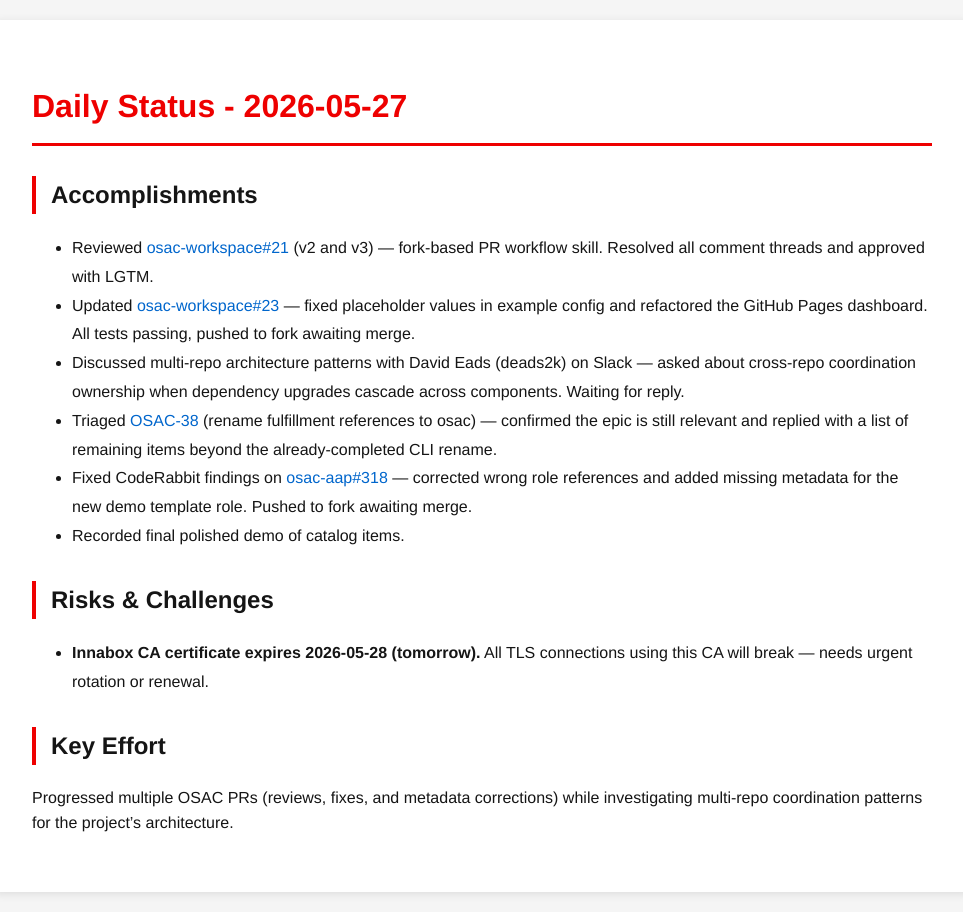
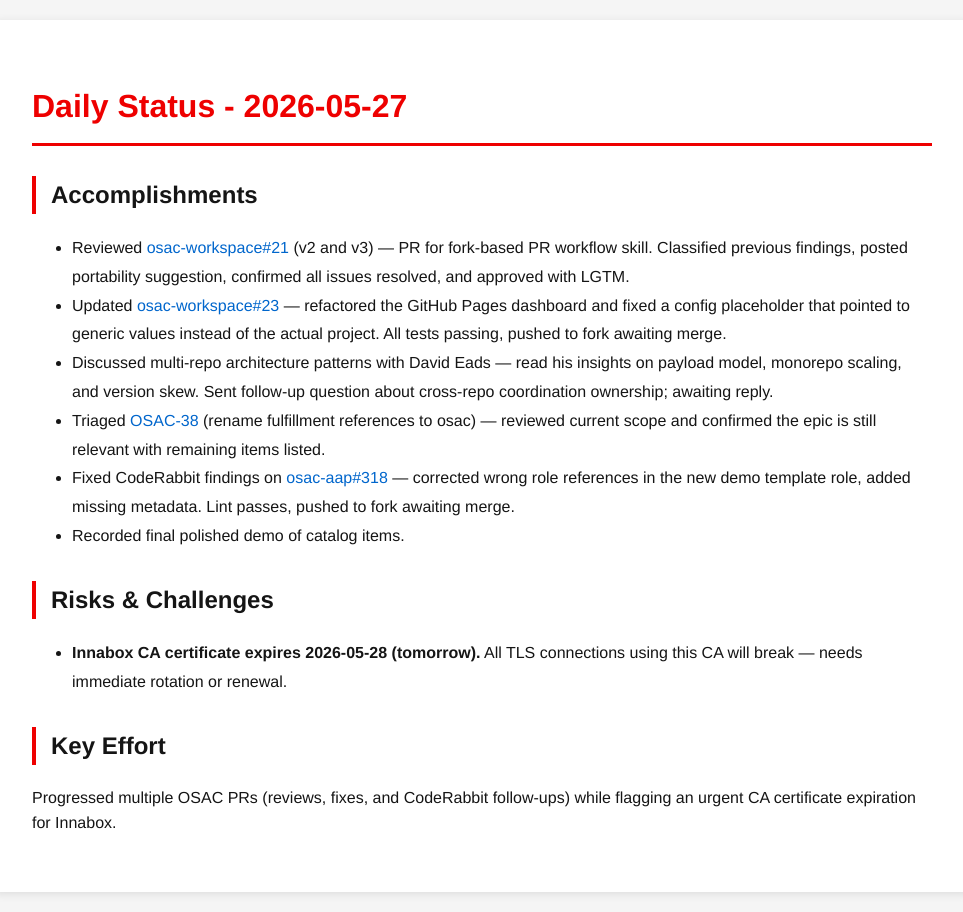
Before and after one commit to tzvatot/daily-status, a Jekyll site: the page built from 2026-05-27.md, in a window 1280 px wide. Shown: the whole page, without its empty margins (158-1121 px from the left). Built offline with Jekyll 4.4.1, drawn with Linux system fonts in a browser that asks for light colours.

Commit message:
Daily status update - 2026-05-27

```diff
--- a/2026-05-27.md
+++ b/2026-05-27.md
@@ -7,15 +7,15 @@
 # Daily Status - 2026-05-27
 
 ## Accomplishments
-- Reviewed [osac-workspace#21](https://github.com/osac-project/osac-workspace/pull/21) (v2 and v3) — fork-based PR workflow skill. Resolved all comment threads and approved with LGTM.
-- Updated [osac-workspace#23](https://github.com/osac-project/osac-workspace/pull/23) — fixed placeholder values in example config and refactored the GitHub Pages dashboard. All tests passing, pushed to fork awaiting merge.
-- Discussed multi-repo architecture patterns with David Eads (deads2k) on Slack — asked about cross-repo coordination ownership when dependency upgrades cascade across components. Waiting for reply.
-- Triaged [OSAC-38](https://redhat.atlassian.net/browse/OSAC-38) (rename fulfillment references to osac) — confirmed the epic is still relevant and replied with a list of remaining items beyond the already-completed CLI rename.
-- Fixed CodeRabbit findings on [osac-aap#318](https://github.com/osac-project/osac-aap/pull/318) — corrected wrong role references and added missing metadata for the new demo template role. Pushed to fork awaiting merge.
+- Reviewed [osac-workspace#21](https://github.com/osac-project/osac-workspace/pull/21) (v2 and v3) — PR for fork-based PR workflow skill. Classified previous findings, posted portability suggestion, confirmed all issues resolved, and approved with LGTM.
+- Updated [osac-workspace#23](https://github.com/osac-project/osac-workspace/pull/23) — refactored the GitHub Pages dashboard and fixed a config placeholder that pointed to generic values instead of the actual project. All tests passing, pushed to fork awaiting merge.
+- Discussed multi-repo architecture patterns with David Eads — read his insights on payload model, monorepo scaling, and version skew. Sent follow-up question about cross-repo coordination ownership; awaiting reply.
+- Triaged [OSAC-38](https://redhat.atlassian.net/browse/OSAC-38) (rename fulfillment references to osac) — reviewed current scope and confirmed the epic is still relevant with remaining items listed.
+- Fixed CodeRabbit findings on [osac-aap#318](https://github.com/osac-project/osac-aap/pull/318) — corrected wrong role references in the new demo template role, added missing metadata. Lint passes, pushed to fork awaiting merge.
 - Recorded final polished demo of catalog items.
 
 ## Risks & Challenges
-- **Innabox CA certificate expires 2026-05-28 (tomorrow).** All TLS connections using this CA will break — needs urgent rotation or renewal.
+- **Innabox CA certificate expires 2026-05-28 (tomorrow).** All TLS connections using this CA will break — needs immediate rotation or renewal.
 
 ## Key Effort
-Progressed multiple OSAC PRs (reviews, fixes, and metadata corrections) while investigating multi-repo coordination patterns for the project's architecture.
+Progressed multiple OSAC PRs (reviews, fixes, and CodeRabbit follow-ups) while flagging an urgent CA certificate expiration for Innabox.
```
